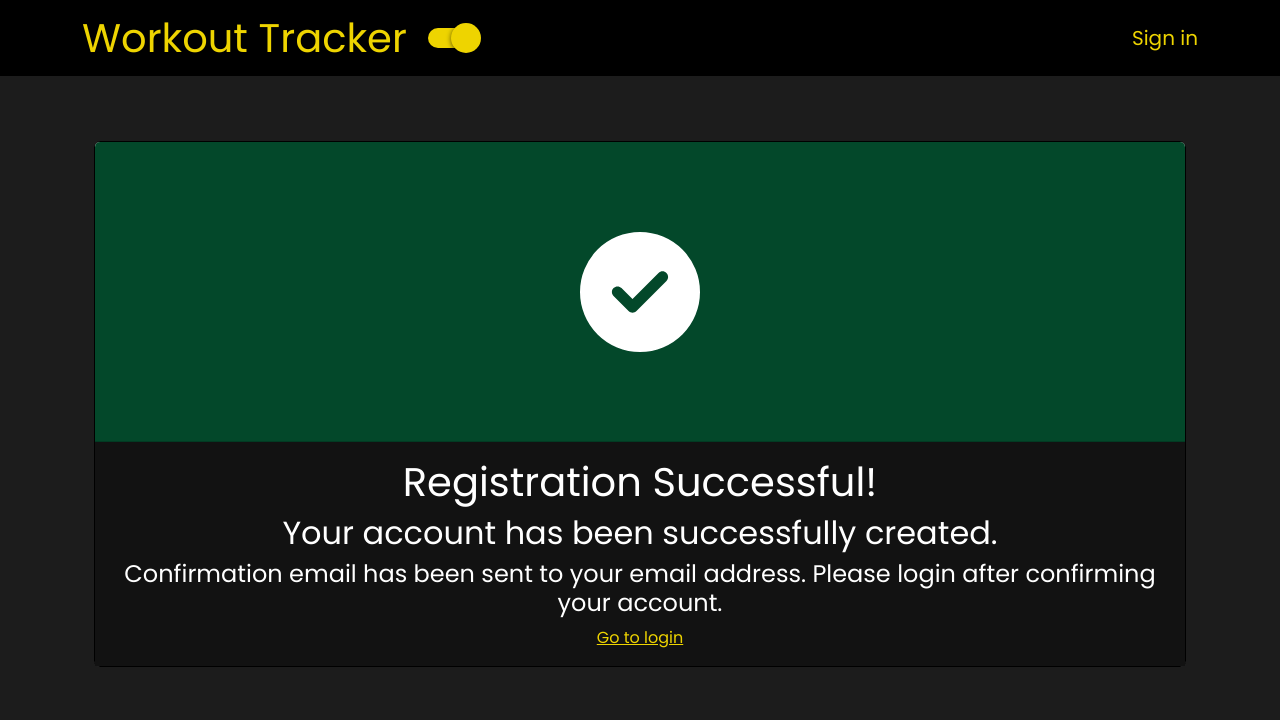
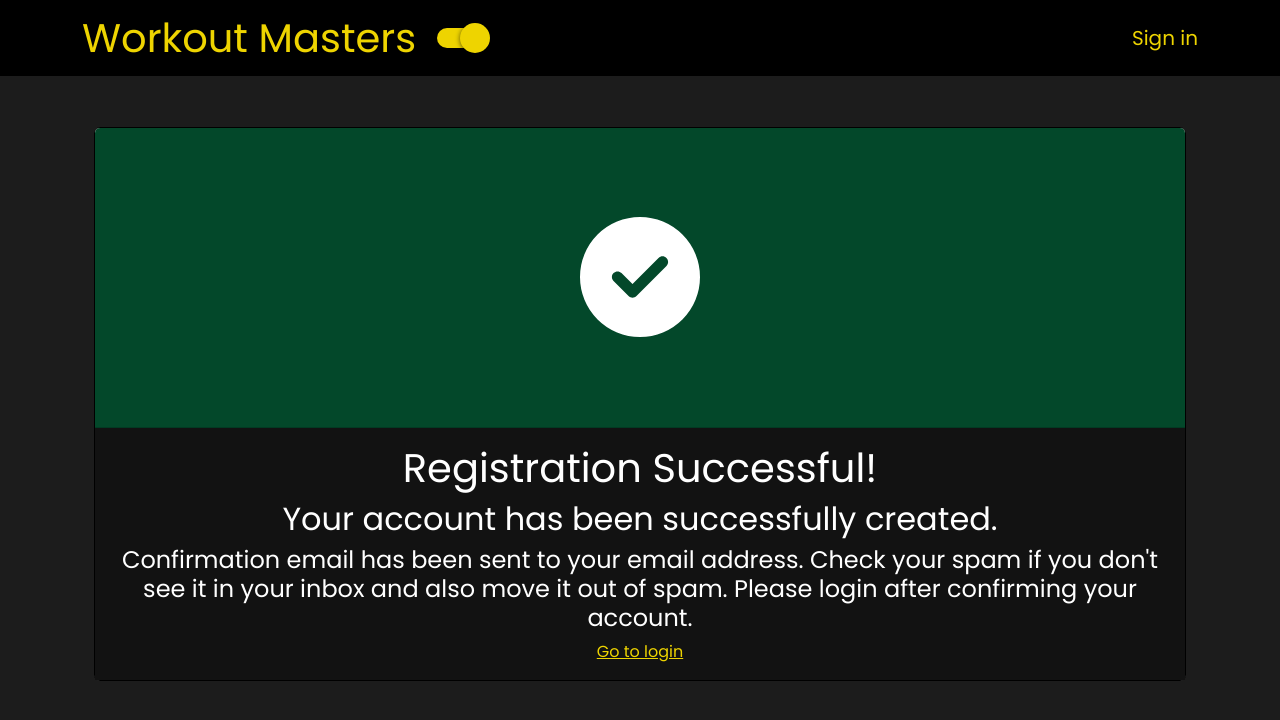
Before and after one commit to nnd1402/workout-masters-front, a React (Create React App) app: page /register-success in a window 1280 px wide. Shown: the top 720 px of the page. Built offline with nearby package versions, Linux system fonts and the light colour scheme.

Commit message:
updated navbar

```diff
--- a/src/components/header/Nav.tsx
+++ b/src/components/header/Nav.tsx
@@ -40,13 +40,13 @@ const Nav = () => {
 				{userLoggedIn ? (
 					<Link to='/list' className='navbar-title'>
 						<Navbar.Brand className='navbar-brand'>
-							Workout Tracker
+							Workout Masters
 						</Navbar.Brand>
 					</Link>
 				) : (
 					<Link to='/login' className='navbar-title'>
 						<Navbar.Brand className='navbar-brand'>
-							Workout Tracker
+							Workout Masters
 						</Navbar.Brand>
 					</Link>
 				)}
--- a/src/components/pages/UserRegister/RegistrationSuccessful.tsx
+++ b/src/components/pages/UserRegister/RegistrationSuccessful.tsx
@@ -22,8 +22,9 @@ const RegistrationSuccessful = () => {
 					</div>
 					<div>
 						<h4>
-							Confirmation email has been sent to your email address. Please
-							login after confirming your account.
+							Confirmation email has been sent to your email address. Check your
+							spam if you don't see it in your inbox and also move it out of
+							spam. Please login after confirming your account.
 						</h4>
 					</div>
 					<Link className='link mt-4' to='/login'>
--- a/src/index.css
+++ b/src/index.css
@@ -210,7 +210,6 @@ body {
 	border: 2px solid black;
 	border-radius: 20px;
 	font-size: 18px;
-	cursor: pointer;
 	width: 300px;
 	padding: 10px;
 	margin-top: 3px;
```
